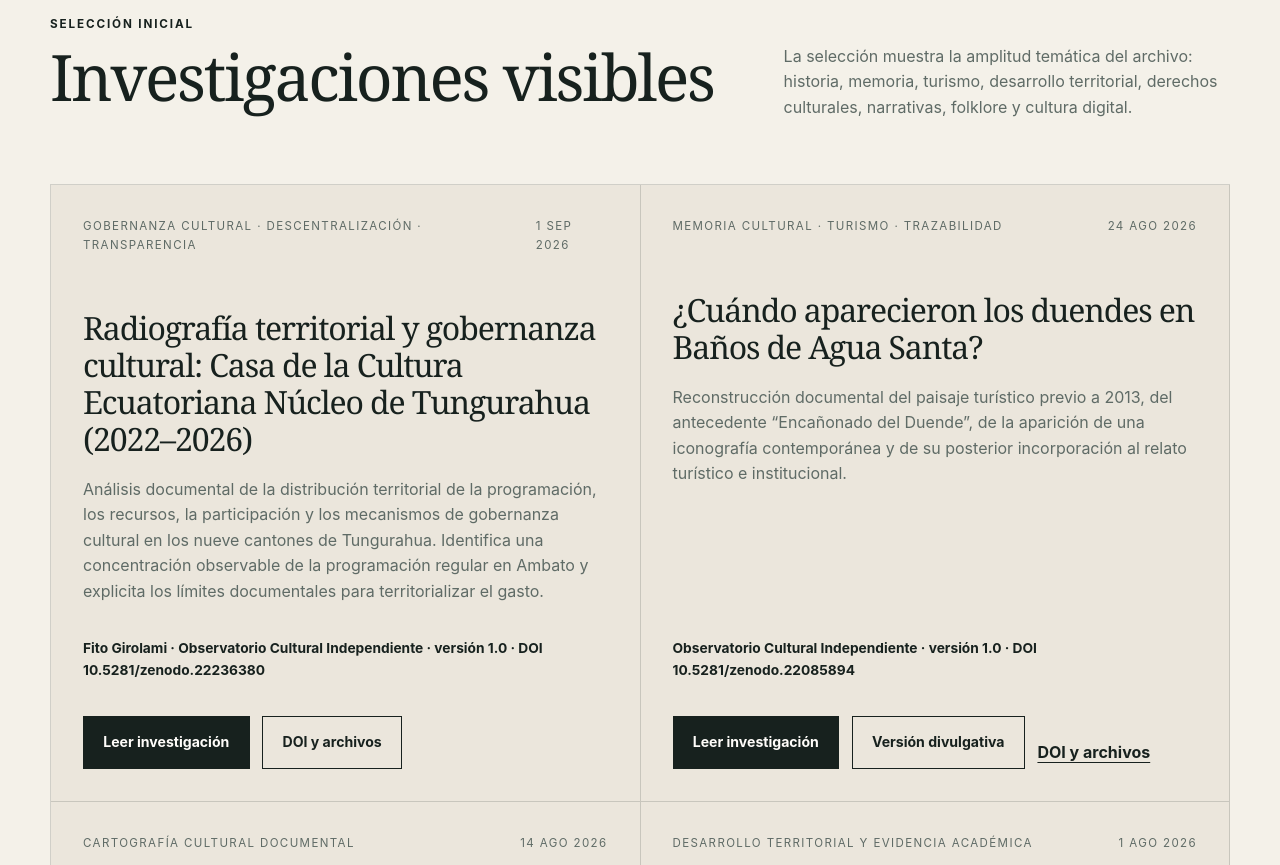
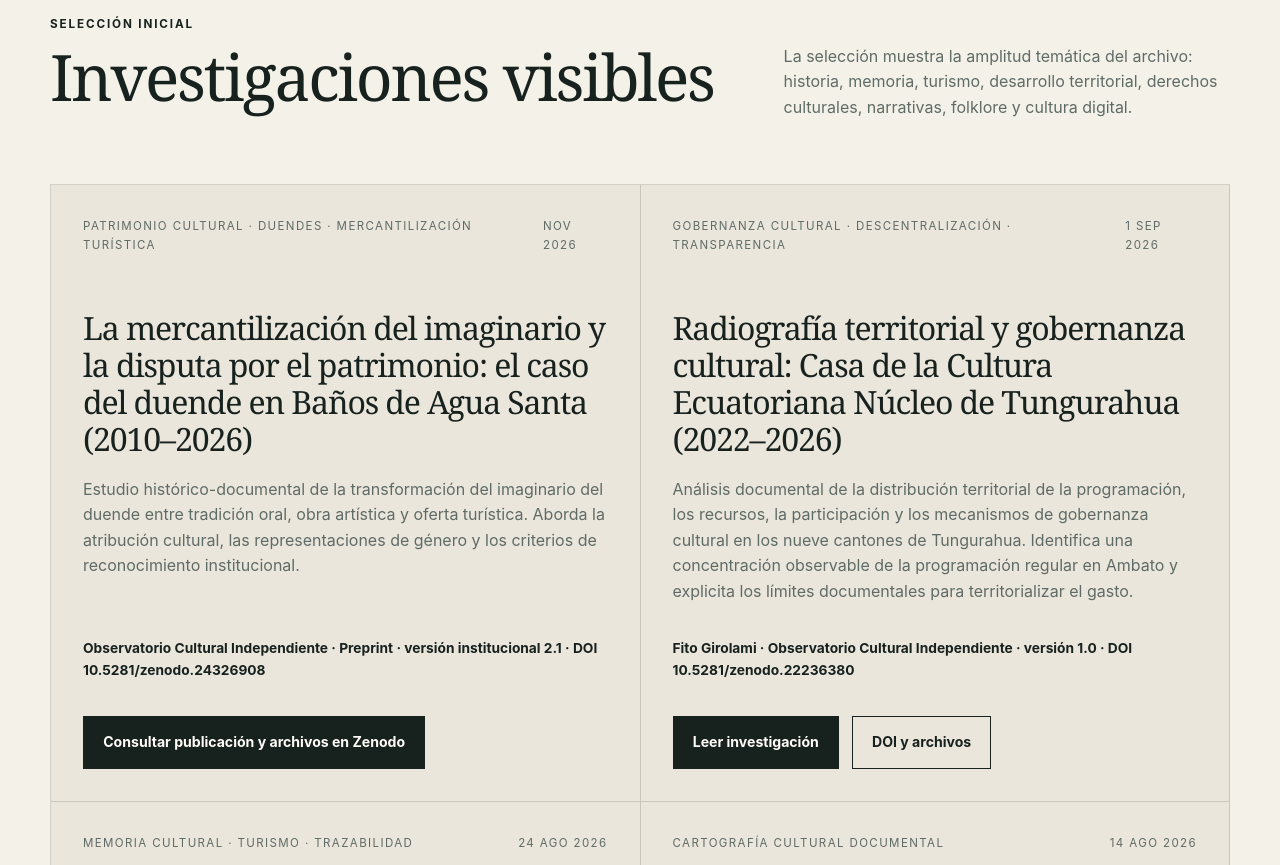
Before and after one commit to FitoGirolami/observatorioculturalindependiente.org, a plain HTML site: page archivo.html in a window 1280 px wide. Shown: the part 2355-3220 px from the top of the page. Drawn offline with Linux system fonts and the light colour scheme.

Commit message:
Publicar investigación OCI sobre duendes y patrimonio (DOI 10.5281/zenodo.24326908)

```diff
--- a/archivo.html
+++ b/archivo.html
@@ -27,6 +27,7 @@
     <section class="section publications"><div class="container"><div class="archive-summary" aria-label="Resumen del archivo"><div><strong>98</strong><span>registros estables</span></div><div><strong>2025–2026</strong><span>periodo documentado</span></div><div><strong>Acceso abierto</strong><span>consulta pública</span></div></div><div class="archive-action archive-action-top"><div><p class="eyebrow">Catálogo documental</p><h3>Archivo del Observatorio Cultural Independiente</h3><p>El perfil reúne versiones, fechas, autorías, descripciones y registros de publicaciones abiertas.</p></div><a class="button button-primary" href="https://orcid.org/0009-0001-6195-0128" target="_blank" rel="noopener noreferrer">Consultar registro documental</a></div></div></section>
     <section class="section section-tinted"><div class="container"><div class="section-heading"><div><p class="section-label">Investigaciones en curso</p><h2>Expedientes que todavía reciben evidencia</h2></div><p>Una versión 0.x identifica un trabajo abierto: puede confirmarse, ampliarse, matizarse o corregirse con nueva documentación.</p></div><div class="publication-grid publication-grid-full"><article class="publication-card publication-card-link"><div class="publication-meta"><span>Gobernanza y participación territorial</span><time datetime="2026-08-20">20 ago 2026</time></div><h3>Geoamigos del Geoparque Volcán Tungurahua: acceso, criterios y participación territorial</h3><p>Documenta la secuencia de solicitudes y respuestas, la distribución pública de 53 Geoamigos y la información que permanece pendiente sobre requisitos, criterios y decisiones de incorporación.</p><div class="publication-authors">Fito Girolami · OCI-GC-2026-01 · versión 0.1</div><a class="button button-primary" href="estudios/geoamigos-geoparque-volcan-tungurahua-2026.html">Consultar expediente abierto</a></article></div></div></section>
     <section class="section"><div class="container"><div class="section-heading"><div><p class="section-label">Selección inicial</p><h2>Investigaciones visibles</h2></div><p>La selección muestra la amplitud temática del archivo: historia, memoria, turismo, desarrollo territorial, derechos culturales, narrativas, folklore y cultura digital.</p></div><div class="publication-grid publication-grid-full">
+      <article class="publication-card publication-card-link"><div class="publication-meta"><span>Patrimonio cultural · Duendes · Mercantilización turística</span><time datetime="2026-11">nov 2026</time></div><h3>La mercantilización del imaginario y la disputa por el patrimonio: el caso del duende en Baños de Agua Santa (2010–2026)</h3><p>Estudio histórico-documental de la transformación del imaginario del duende entre tradición oral, obra artística y oferta turística. Aborda la atribución cultural, las representaciones de género y los criterios de reconocimiento institucional.</p><div class="publication-authors">Observatorio Cultural Independiente · Preprint · versión institucional 2.1 · DOI 10.5281/zenodo.24326908</div><div class="hero-actions"><a class="button button-primary" href="https://doi.org/10.5281/zenodo.24326908" target="_blank" rel="noopener noreferrer">Consultar publicación y archivos en Zenodo</a></div></article>
       <article class="publication-card publication-card-link"><div class="publication-meta"><span>Gobernanza cultural · Descentralización · Transparencia</span><time datetime="2026-09-01">1 sep 2026</time></div><h3>Radiografía territorial y gobernanza cultural: Casa de la Cultura Ecuatoriana Núcleo de Tungurahua (2022–2026)</h3><p>Análisis documental de la distribución territorial de la programación, los recursos, la participación y los mecanismos de gobernanza cultural en los nueve cantones de Tungurahua. Identifica una concentración observable de la programación regular en Ambato y explicita los límites documentales para territorializar el gasto.</p><div class="publication-authors">Fito Girolami · Observatorio Cultural Independiente · versión 1.0 · DOI 10.5281/zenodo.22236380</div><div class="hero-actions"><a class="button button-primary" href="estudios/cce-tungurahua-radiografia-territorial-2022-2026.html">Leer investigación</a><a class="button button-secondary" href="https://doi.org/10.5281/zenodo.22236380" target="_blank" rel="noopener noreferrer">DOI y archivos</a></div></article>
       <article class="publication-card publication-card-link"><div class="publication-meta"><span>Memoria cultural · Turismo · Trazabilidad</span><time datetime="2026-08-24">24 ago 2026</time></div><h3>¿Cuándo aparecieron los duendes en Baños de Agua Santa?</h3><p>Reconstrucción documental del paisaje turístico previo a 2013, del antecedente “Encañonado del Duende”, de la aparición de una iconografía contemporánea y de su posterior incorporación al relato turístico e institucional.</p><div class="publication-authors">Observatorio Cultural Independiente · versión 1.0 · DOI 10.5281/zenodo.22085894</div><div class="hero-actions"><a class="button button-primary" href="estudios/duendes-banos-memoria-cultural-2012-2026.html">Leer investigación</a><a class="button button-secondary" href="https://medium.com/@observatorio.culturaec/cu%C3%A1ndo-aparecieron-los-duendes-en-ba%C3%B1os-de-agua-santa-b53f7e4d63ec" target="_blank" rel="noopener noreferrer">Versión divulgativa</a><a class="text-link" href="https://doi.org/10.5281/zenodo.22085894" target="_blank" rel="noopener noreferrer">DOI y archivos</a></div></article>
       <article class="publication-card publication-card-link"><div class="publication-meta"><span>Cartografía cultural documental</span><time datetime="2026-08-14">14 ago 2026</time></div><h3>Cartografía documental de la visibilidad registral de los oficios y actores culturales de Baños de Agua Santa</h3><p>Línea de base reproducible elaborada mediante el cruce del Registro Único de Artistas y Gestores Culturales (RUAC), el Catastro Turístico Nacional y una guía municipal. Identifica 63 registros RUAC y 520 establecimientos turísticos, y documenta una brecha de información e interoperabilidad.</p><div class="publication-authors">Observatorio Cultural Independiente · Publicada en Revista Duendismo Cultural · ISSN 3121-2719 · DOI 10.5281/zenodo.21937964</div><div class="hero-actions"><a class="button button-primary" href="https://duendismocultural.org/articulos/cartografia-documental-cultural-banos/" target="_blank" rel="noopener noreferrer">Leer en la revista</a><a class="button button-secondary" href="https://doi.org/10.5281/zenodo.21937964" target="_blank" rel="noopener noreferrer">Consultar DOI y archivos</a></div></article>
```
